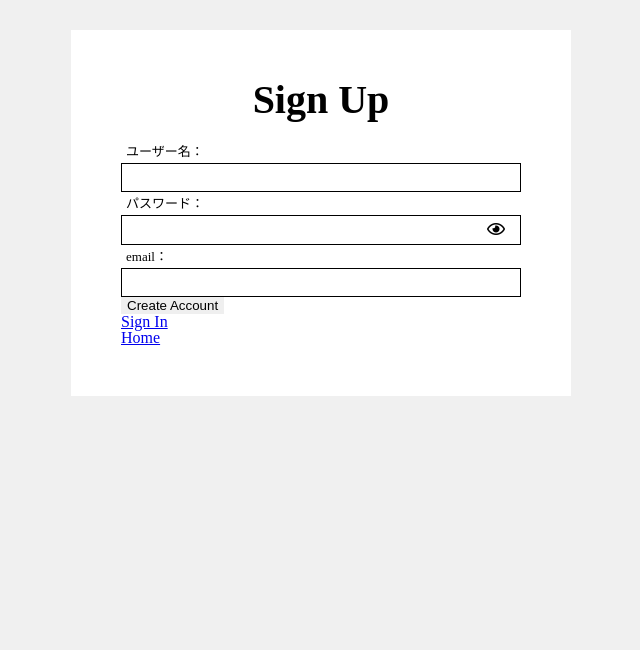
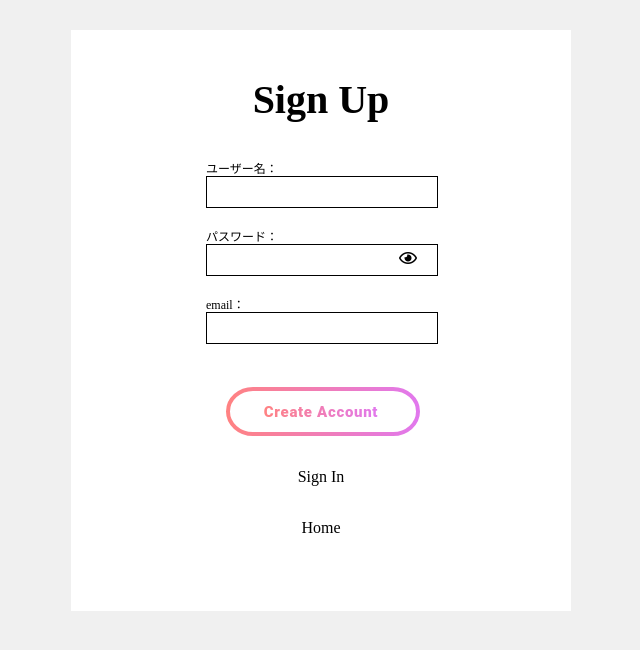
Before and after one commit to green-ka/camp_test4, a PHP site: page /insert_screen.php in a window 1280 px wide. Shown: the top 650 px of the page, without its empty margins (319-959 px from the left). Run offline with PHP 8.4, Linux system fonts and the light colour scheme; some libraries are stand-ins or nearby versions.

Commit message:
新規登録画面のレイアウト作成

```diff
--- a/css/insert.css
+++ b/css/insert.css
@@ -11,24 +11,122 @@ body {
 .title {
   font-size: 40px;
   font-weight: bold;
-  margin: 30px auto 20px;
+  margin: 50px auto 40px;
   font-family: "Segoe Script";
 }
 label {
   display: inline-block;
-  margin: 5px;
-  font-size: 13px;
+  font-size: 12px;
+  margin-left: 85px;
 }
 .box {
   border: 1px solid;
-  padding: 5px;
+  width: 230px;
+  height: 30px;
+  margin-left: 85px;
+  margin-bottom: 20px;
 }
 input {
   border: none;
+  height: 90%;
+}
+.text {
+  width: 98%;
+}
+.pass {
+  width: 80%;
 }
 input:focus {
   outline: none;
 }
-.field-icon {
-  margin-left: 175px;
+
+/* create accountボタン */
+.btn {
+  margin: 20px 60px 30px;
+  position: relative;
+  display: inline-block;
+  width: 210px;
+  height: 45px;
+  font-weight: bold;
+  line-height: 57px;
+  text-align: center;
+  background-color: transparent;
+  cursor: pointer;
+  text-decoration: none;
+  font-family: "Roboto", sans-serif;
+  font-weight: 900;
+  font-size: 15px;
+  letter-spacing: 0.045em;
 }
+
+.btn svg {
+  position: absolute;
+  top: 0;
+  left: 42px;
+}
+.btn svg rect {
+  stroke-width: 4;
+  stroke-dasharray: 300, 0;
+  stroke-dashoffset: 0;
+  -webkit-transition: all 600ms ease;
+  transition: all 600ms ease;
+}
+
+.btn span {
+  background: rgb(255, 130, 130);
+  background: -moz-linear-gradient(
+    left,
+    rgba(255, 130, 130, 1) 0%,
+    rgba(225, 120, 237, 1) 100%
+  );
+  background: -webkit-linear-gradient(
+    left,
+    rgba(255, 130, 130, 1) 0%,
+    rgba(225, 120, 237, 1) 100%
+  );
+  background: linear-gradient(
+    to right,
+    rgba(255, 130, 130, 1) 0%,
+    rgba(225, 120, 237, 1) 100%
+  );
+  filter: progid:DXImageTransform.Microsoft.gradient( startColorstr='#ff8282', endColorstr='#e178ed',GradientType=1 );
+  -webkit-background-clip: text;
+  -webkit-text-fill-color: transparent;
+  margin-left: 70px;
+}
+
+.btn:hover svg rect {
+  stroke-width: 3;
+  stroke-dasharray: 140, 520;
+  stroke-dashoffset: 445;
+}
+
+.link {
+  margin-bottom: 15px;
+  text-align: center;
+}
+
+.link a {
+  color: #000;
+  font-family: "Segoe UI Symbol";
+  padding: 10px;
+  text-decoration: none;
+  position: relative;
+  display: inline-block;
+  text-decoration: none;
+}
+.link a::after {
+  position: absolute;
+  bottom: -3px;
+  left: 0;
+  content: "";
+  width: 100%;
+  height: 2px;
+  background: #333;
+  transform: scale(0, 1);
+  transform-origin: left top;
+  transition: transform 0.3s;
+}
+.link a:hover::after {
+  transform: scale(1, 1);
+}
--- a/insert_screen.php
+++ b/insert_screen.php
@@ -10,27 +10,40 @@
 </head>
 <body>
 <div class="insert_form">
-    <form method="post" action="insert.php" autocomplete="off">
+    <form method="post" name="form2" action="insert.php" autocomplete="off" required>
         <fieldset>
         <legend class="title">Sign Up</legend>
         <label>ユーザー名：</label>
         <p class="box">
-            <input type="text" name="new_username" required>
+            <input class="text" type="text" name="new_username" maxlength="25">
         </p>
         <label>パスワード：</label>
         <p class="box">
-            <input type="password" name="new_password" required>
+            <input class="pass" type="password" name="new_password" maxlength="25">
             <span class="field-icon">
                 <i class="far fa-eye toggle-password"></i>
             </span>
         </p>
         <label>email：</label>
         <p class="box">
-                <input type="email" name="email">
+            <input class="text" type="email" name="email">
         </p>
 
-        <input type="submit" value="Create Account">
-        </fieldset>
+    <div class="container">
+        <a href="javascript:form2.submit()" class="btn">
+        <svg width="200" height="55">
+        <defs>
+        <linearGradient id="grad1">
+            <stop offset="0%" stop-color="#FF8282"/>
+            <stop offset="100%" stop-color="#E178ED" />
+        </linearGradient>
+        </defs>
+        <rect x="5" y="5" rx="25" fill="none" stroke="url(#grad1)" width="190" height="45"></rect>
+        </svg>
+        <span>Create Account</span>
+        </a>
+    </div>
+</fieldset>
 </form>
 <p class="link"><a href="login_screen.php">Sign In</a></p>
 <p class="link"><a href="index.php">Home</a></p>
--- a/js/app.js
+++ b/js/app.js
@@ -34,3 +34,8 @@ $(".toggle-password").click(function () {
     input.attr("type", "password");
   }
 });
+
+$(".btn").on("click", function () {
+  alert("ボタン押したよ");
+  return false;
+});
--- a/login_screen.php
+++ b/login_screen.php
@@ -14,9 +14,9 @@
 <form method="post" name="form1" action="login.php" autocomplete="off">
 <fieldset>
     <legend class="title">Sign In</legend>
-    <label><input type="text" name="name" id="name" placeholder="Username" class="login"></label>
+    <label><input type="text" name="name" id="name" placeholder="Username" class="login" maxlength="25"></label>
     <p id="error_name"><p>
-    <label for="pass"><input type="password" name="password" id="password" placeholder="Password" class="login"></label>
+    <label for="pass"><input type="password" name="password" id="password" placeholder="Password" class="login" maxlength="25"></label>
     <p id="error_pass"><p>
     <a href="javascript:form1.submit()" class="arrow_btn">Login　<span><i class='fas fa-arrow-circle-right'></i></span></a>
 </fieldset>
```
